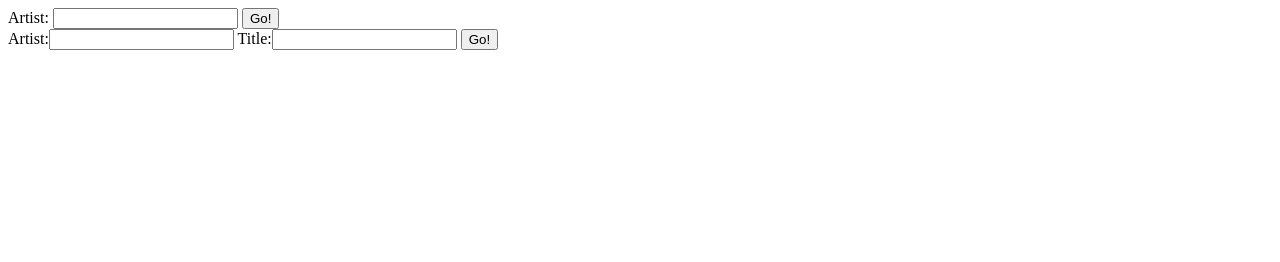
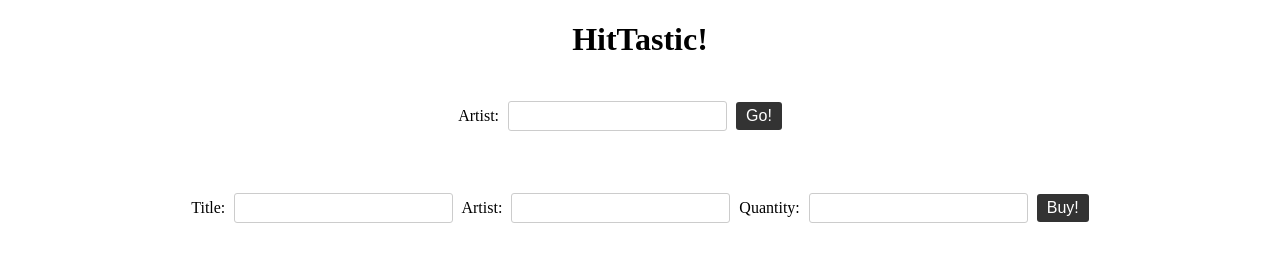
Before and after one commit to Dale-Elder/Web_Application_Development, a website: page Week_3/public/index.html in a window 1280 px wide. Drawn offline with Linux system fonts and the light colour scheme.

Commit message:
refactored and setup index.html, index.js into public folder, and created basic stylesheet for the index.html.

```diff
--- a/Week_3/app.mjs
+++ b/Week_3/app.mjs
@@ -5,11 +5,13 @@ import Database from "better-sqlite3";
 
 // app express() is a function that creates an express application
 const app = express();
+
 // Create a database connection to the database file
 const db = new Database("C:\\Users\\felix\\wadsongs.db");
 
 // app.use(express.static("public")); to serve static files
 app.use(express.static("public"));
+
 // app.use(express.json()); to parse JSON bodies
 app.use(express.json());
 
--- /dev/null
+++ b/Week_3/public/index.css
@@ -0,0 +1,43 @@
+/* Style for the page title */
+h1 {
+  font-size: 2em;
+  text-align: center;
+}
+
+/* Styles for the input fields and buttons */
+.container input[type="text"] {
+  padding: 5px;
+  margin: 5px;
+  border: 1px solid #ccc;
+  border-radius: 3px;
+  font-size: 1em;
+}
+
+#search,
+#buy {
+  padding: 5px 10px;
+  background-color: #333;
+  color: #fff;
+  border: none;
+  border-radius: 3px;
+  cursor: pointer;
+  font-size: 1em;
+}
+
+#search:hover,
+#buy:hover {
+  background-color: #555;
+}
+
+/* Styles for the container divs */
+.container {
+  display: flex;
+  justify-content: center;
+  align-items: center;
+  flex-wrap: wrap;
+  margin: 20px;
+}
+
+.results {
+  display: flex;
+}
--- a/Week_3/public/index.html
+++ b/Week_3/public/index.html
@@ -3,43 +3,32 @@
   <head>
     <meta charset="UTF-8" />
     <title>Document</title>
-
-    <!-- Script to handle search by artist -->
-    <script type="module">
-      document.getElementById("search").addEventListener("click", () => {
-        // read the value of the input field
-        const artist = document.getElementById("artist").value;
-        window.location = `http://localhost:3000/artist/${artist}`;
-      });
-    </script>
-
-    <!-- Script to handle search by title and artist -->
-    <script type="module">
-      document
-        .getElementById("searchTitleArtist")
-        .addEventListener("click", () => {
-          // read the value of the input fields
-          const artist = document.getElementById("titleArtist").value;
-          const title = document.getElementById("title").value;
-          window.location = `http://localhost:3000/artist/${artist}/song/${title}`;
-        });
-    </script>
+    <script type="module" src="index.js"></script>
+    <link rel="stylesheet" type="text/css" href="index.css" />
   </head>
 
   <body>
-    <!-- Input field and button to search by artist -->
-    Artist: <input type="text" id="artist" />
-    <input type="button" id="search" value="Go!" />
+    <h1>HitTastic!</h1>
 
-    <br />
+    <div class="container">
+      <!-- Input field and button to search by artist -->
+      <p>
+        Artist: <input type="text" id="artist" />
+        <input type="button" id="search" value="Go!" />
+      </p>
+      <div class="container">
+        <div class="results"></div>
+      </div>
+    </div>
 
-    <!-- Input fields and button to search by title and artist -->
-    Artist:<input type="text" id="titleArtist" /> Title:<input
-      type="text"
-      id="title"
-    />
-    <input type="button" id="searchTitleArtist" value="Go!" />
-
-    <br />
+    <div class="container">
+      <!-- Input field to buy song -->
+      <p>
+        Title: <input type="text" id="title" /> Artist:
+        <input type="text" id="buyArtist" /> Quantity:
+        <input type="text" id="quantity" />
+        <input type="button" id="buy" value="Buy!" />
+      </p>
+    </div>
   </body>
 </html>
--- /dev/null
+++ b/Week_3/public/index.js
@@ -0,0 +1,3 @@
+console.log("Hello from client-side JavaScript!");
+
+const artist = document.getElementById("artist").value;
```
Also changed, not shown: 1 other file.
